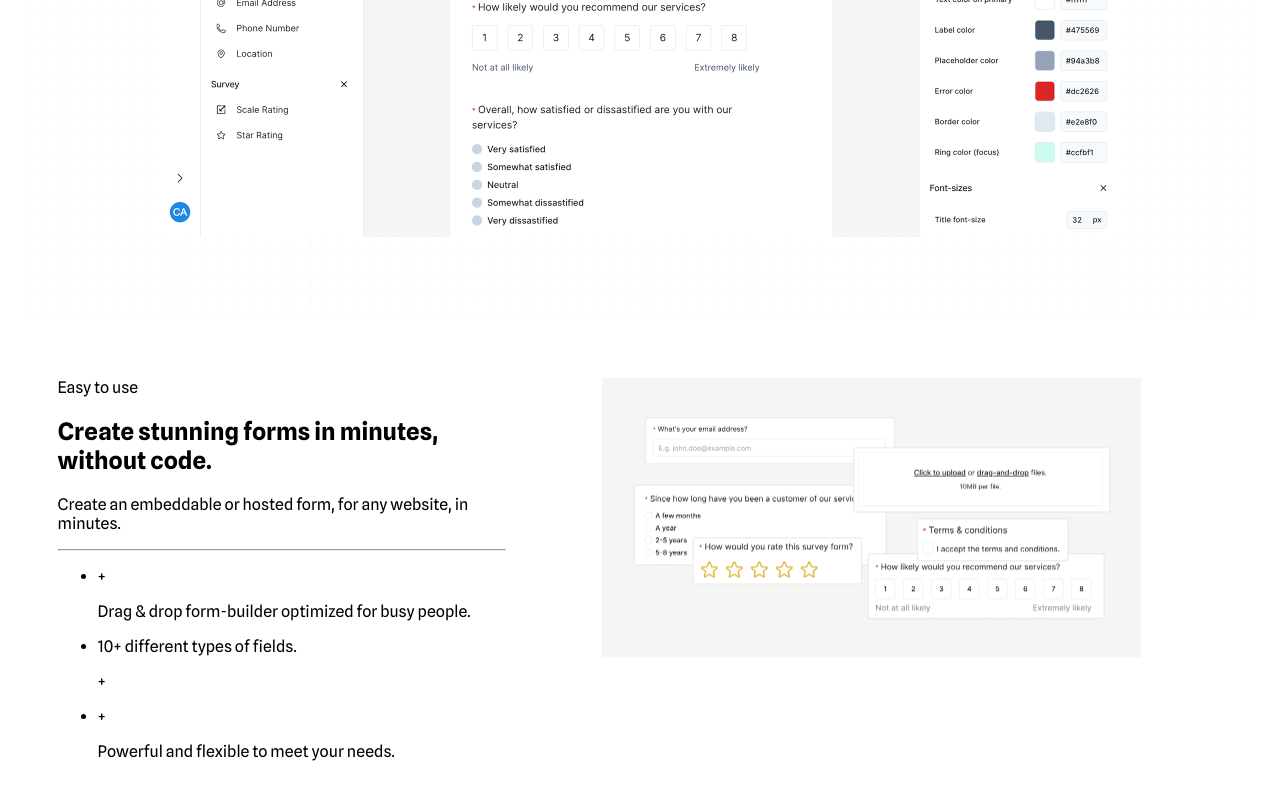
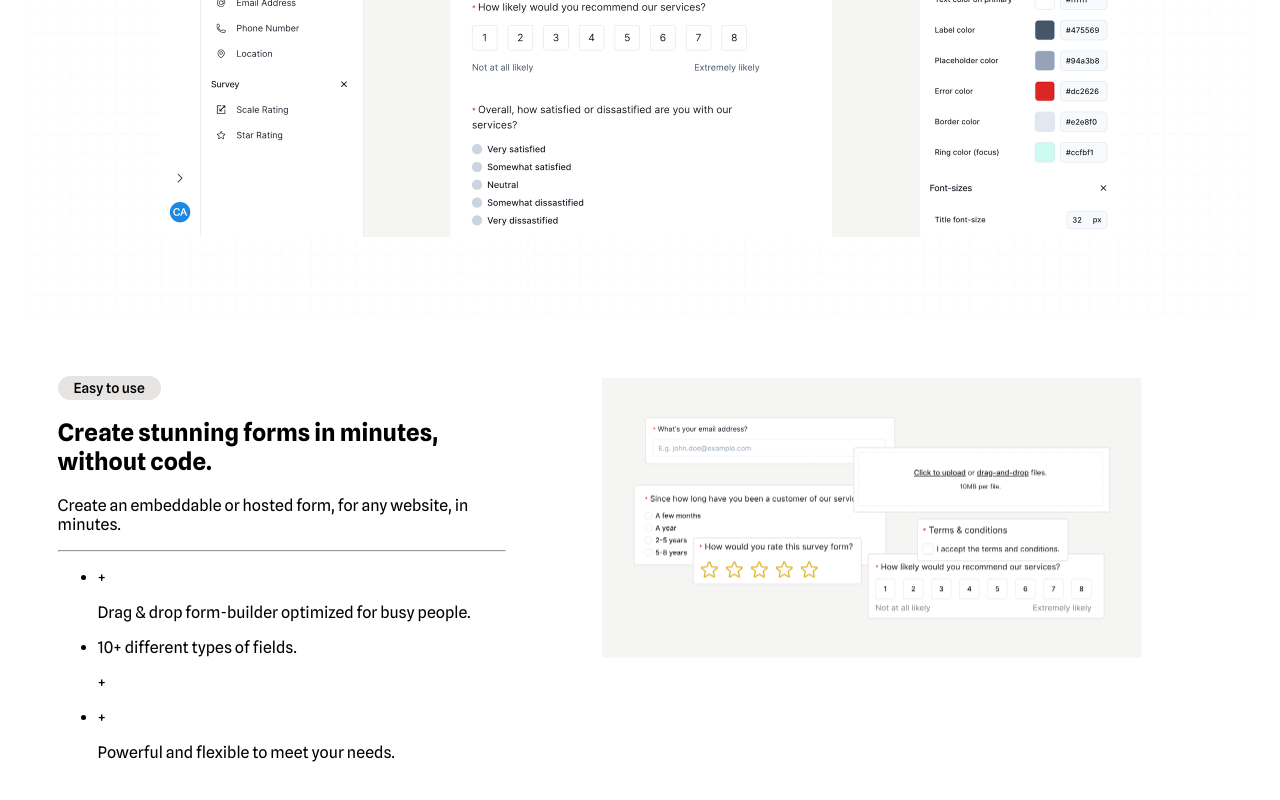
Before and after one commit to Gilsabo/react-landing-page-clone, a JavaScript app: page / in a window 1280 px wide. Shown: the part 937-1737 px from the top of the page. Built offline with nearby package versions, Linux system fonts and the light colour scheme; the HTML template or start-up script is replaced by a standard one.

Commit message:
Style badge easyToUse button

```diff
--- a/src/App.js
+++ b/src/App.js
@@ -110,8 +110,10 @@ export default function App() {
       </section>
       <section className={`${styles.container} ${styles.sectionEasyToUse}`}>
         <div className={styles.sectionEasyTouseLeftBox}>
-          <span>Easy to use</span>
-          <h2>Create stunning forms in minutes, without code.</h2>
+          <span className={styles.badgeSection}>Easy to use</span>
+          <h2 className={styles.headerSection}>
+            Create stunning forms in minutes, without code.
+          </h2>
           <p>
             Create an embeddable or hosted form, for any website, in minutes.
           </p>
--- a/src/App.module.scss
+++ b/src/App.module.scss
@@ -177,3 +177,15 @@ nav {
     height: 100%;
   }
 }
+
+.badgeSection {
+  font-size: 0.875rem;
+  line-height: 1.25rem;
+  background-color: #e7e5e4;
+  border-radius: 1.25rem;
+  padding: 0.25rem 1rem;
+  font-weight: 500;
+}
+
+.headerSection {
+}
```
